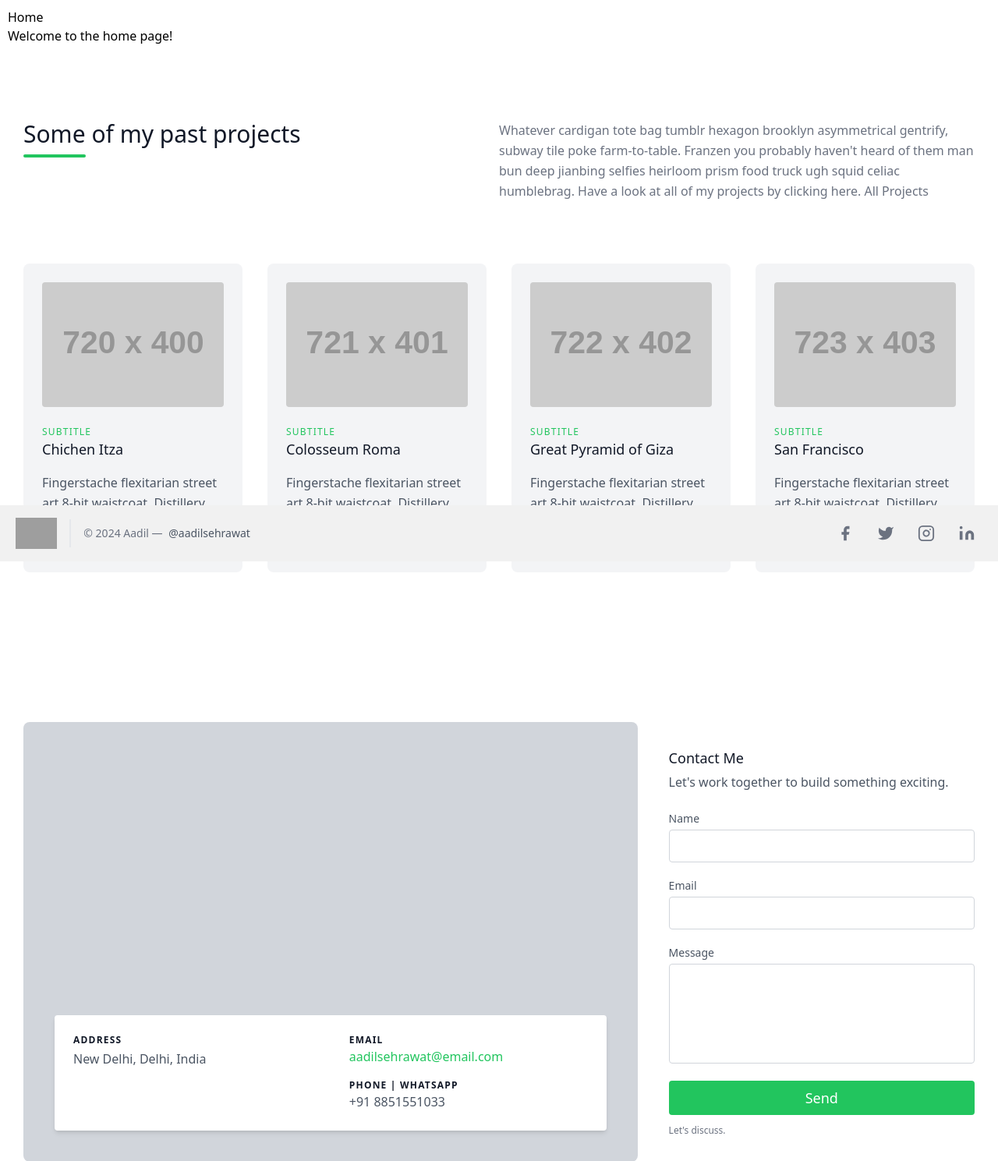
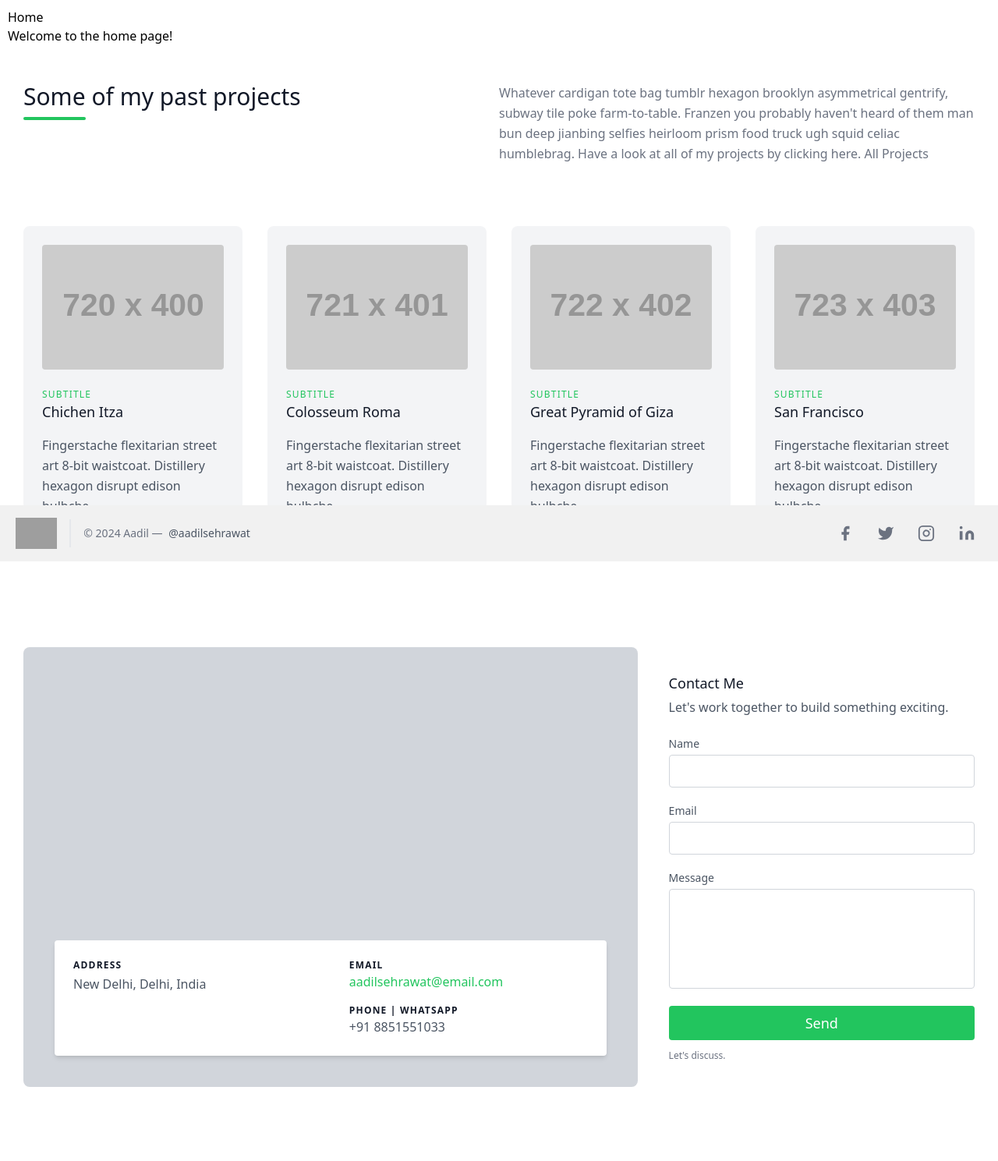
Before and after one commit to aadilsehrawat/portfolio, a Django app: page /home/ in a window 1280 px wide. Shown: the part 80-1569 px from the top of the page at 78% size. After the commit the page ends 1474 px from the top, so only its background shows below. Run offline with Django 5.2, Linux system fonts and the light colour scheme; grey boxes labelled with a size stand in for pictures from a placeholder-image service; some libraries are stand-ins or nearby versions; grey boxes are pictures that could not be loaded.

Commit message:
Reduced vertical padding in home-projects

```diff
--- a/main/templates/main/home-projects.html
+++ b/main/templates/main/home-projects.html
@@ -1,5 +1,5 @@
 <section class="text-gray-600 body-font">
-    <div class="container px-5 py-24 mx-auto">
+    <div class="container px-5 py-12 mx-auto">
         <div class="flex flex-wrap w-full mb-20">
         <div class="lg:w-1/2 w-full mb-6 lg:mb-0">
             <h1 class="sm:text-3xl text-2xl font-medium title-font mb-2 text-gray-900">Some of my past projects</h1>
```
